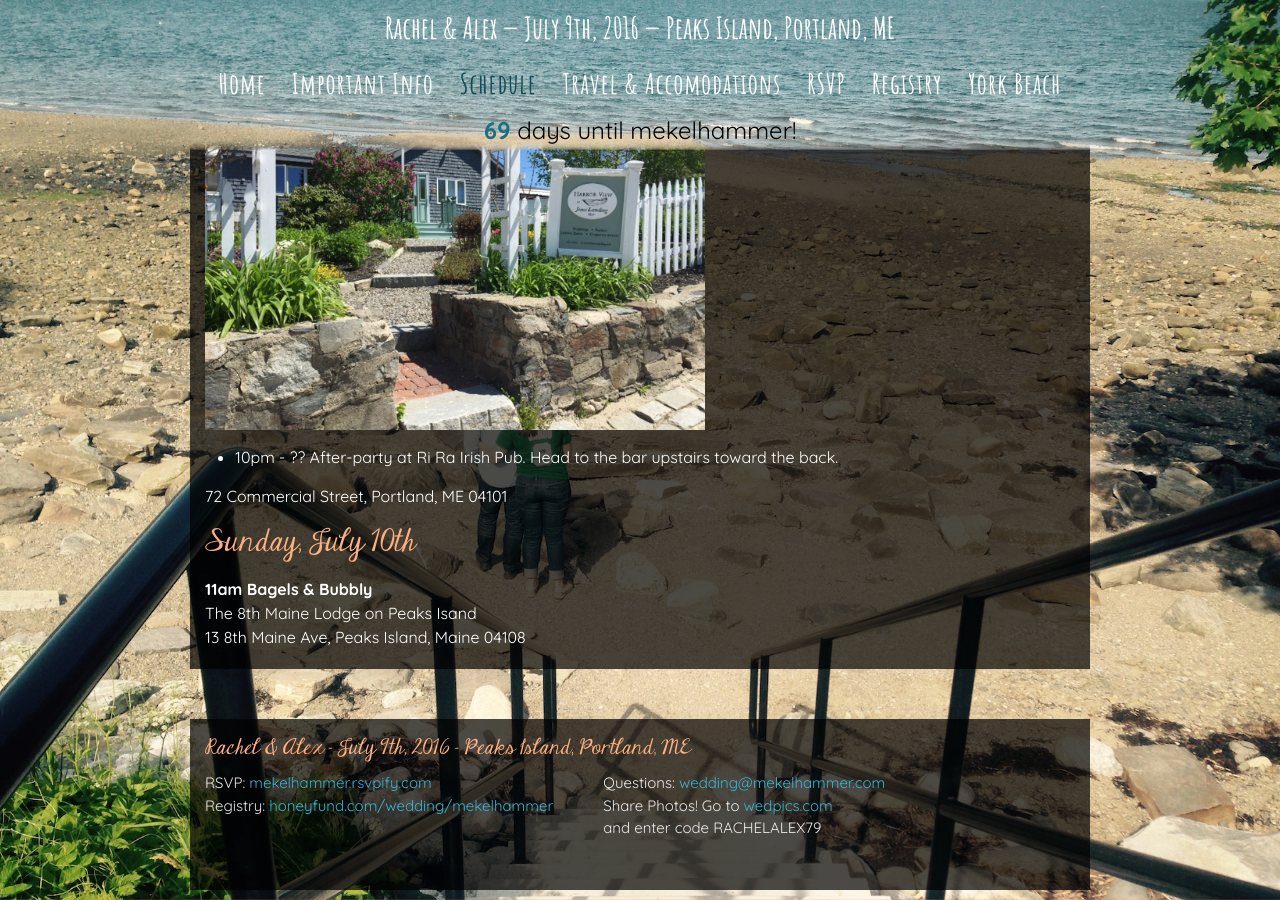
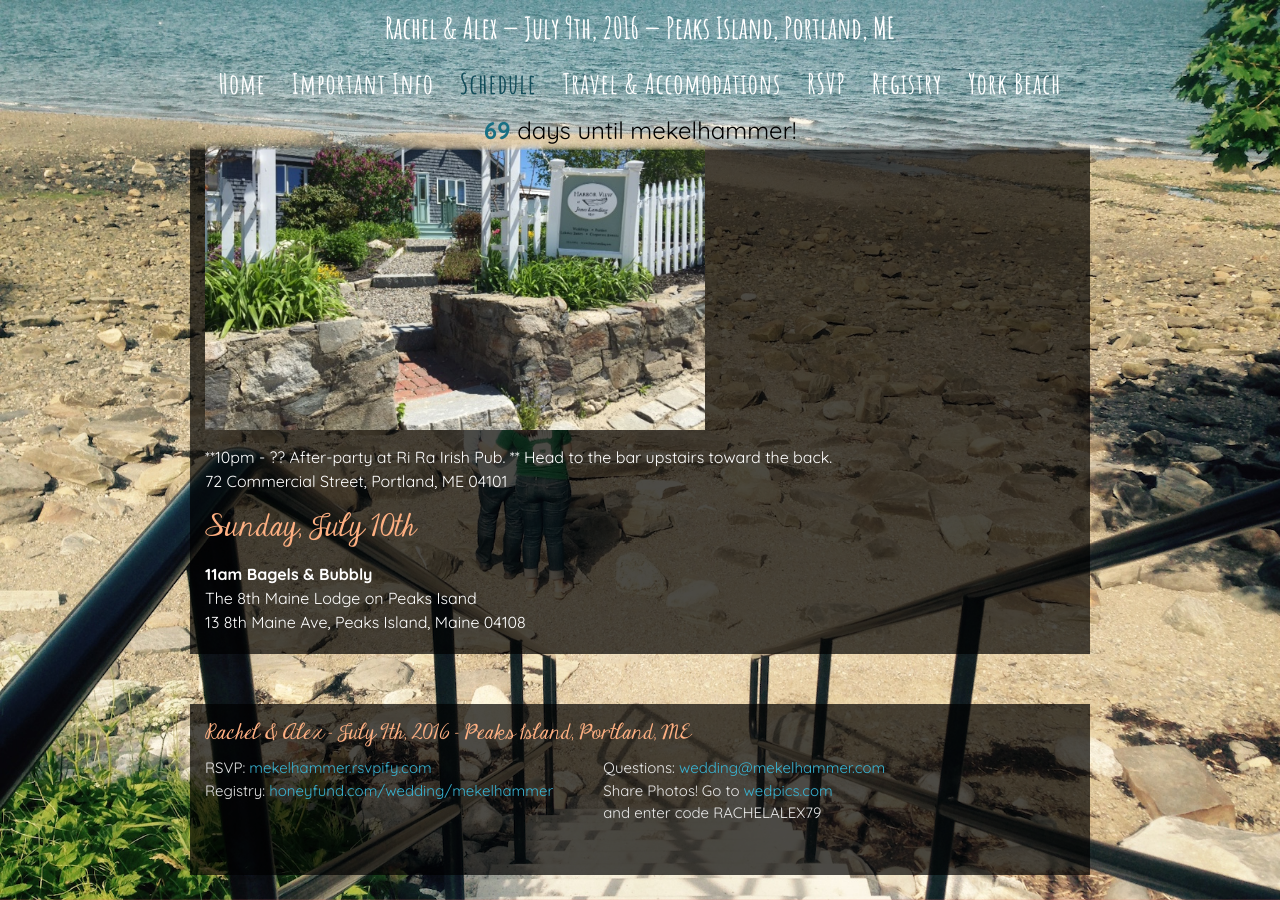
Before and after one commit to amekelburg/wedsite, a Jekyll site: the page built from 3-schedule.md, in a window 1280 px wide and 900 px high, scrolled down 1478 px. Built offline with Jekyll 4.4.1, drawn with Linux system fonts in a browser that asks for light colours; some web fonts are replaced; comment, search, counter and statistics services are not loaded.

Commit message:
Update 3-schedule.md

```diff
--- a/3-schedule.md
+++ b/3-schedule.md
@@ -34,8 +34,7 @@
 
 ![Harbor view at Jones Landing](/img/jones-landing.jpg){:width="500px"}
 
-* 10pm - ?? After-party at Ri Ra Irish Pub. Head to the bar upstairs toward the back.
-
+**10pm - ?? After-party at Ri Ra Irish Pub. ** Head to the bar upstairs toward the back.
 72 Commercial Street, Portland, ME 04101
 
 ### Sunday, July 10th
```
